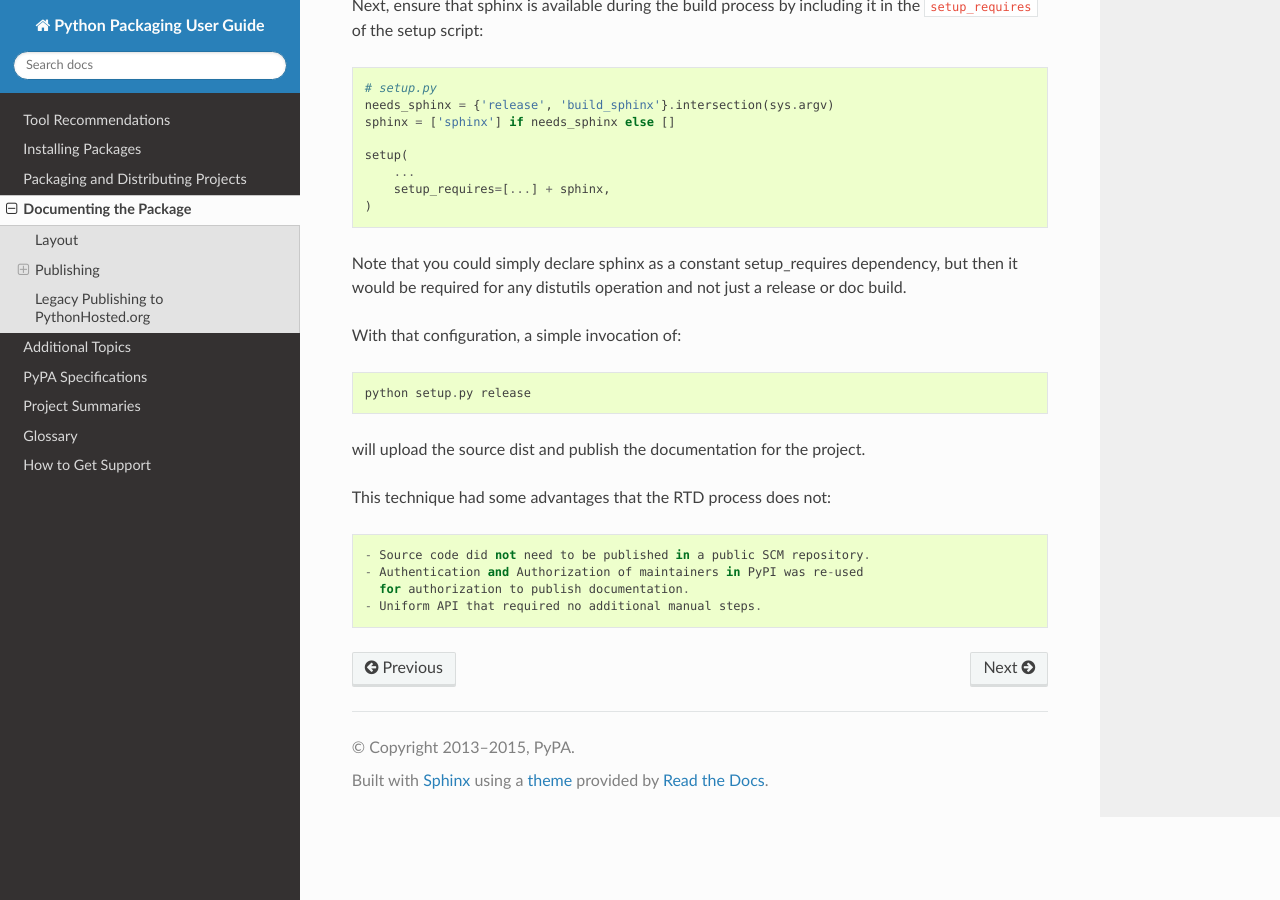
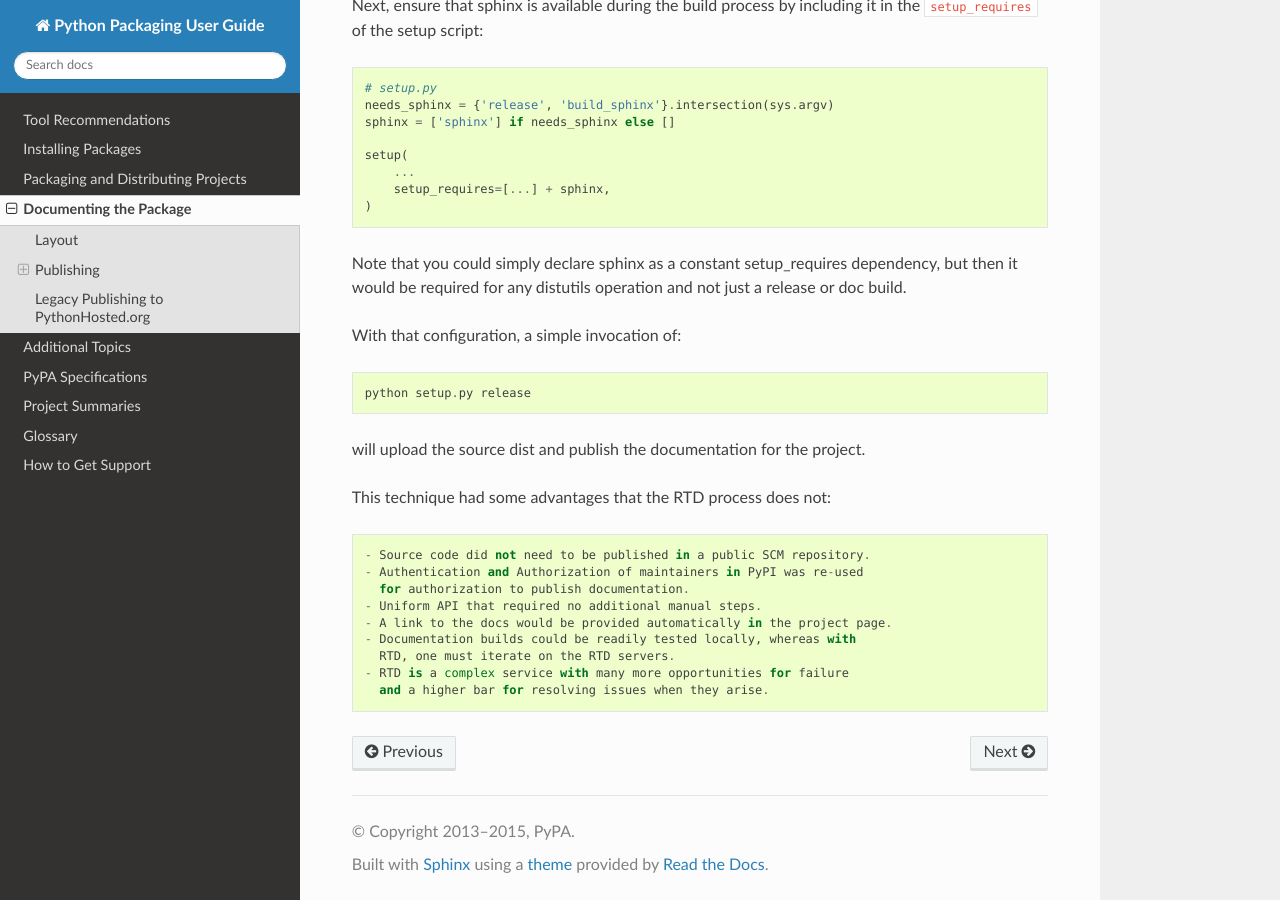
Before and after one commit to pypa/packaging.python.org, a Sphinx documentation site: the page built from source/documentation.rst, in a window 1280 px wide and 900 px high, scrolled down 2672 px. Built offline with Sphinx 7.4.7 and the Read the Docs theme 2.0.0, drawn with Linux system fonts in a browser that asks for light colours; pages that are not in the unit, such as notebooks, are missing from menus.

Commit message:
Add more shortcomings that have given me grief as I try to move projects to RTD.

```diff
--- a/source/documentation.rst
+++ b/source/documentation.rst
@@ -157,3 +157,8 @@ This technique had some advantages that the RTD process does not::
  - Authentication and Authorization of maintainers in PyPI was re-used
    for authorization to publish documentation.
  - Uniform API that required no additional manual steps.
+ - A link to the docs would be provided automatically in the project page.
+ - Documentation builds could be readily tested locally, whereas with
+   RTD, one must iterate on the RTD servers.
+ - RTD is a complex service with many more opportunities for failure
+   and a higher bar for resolving issues when they arise.
```
